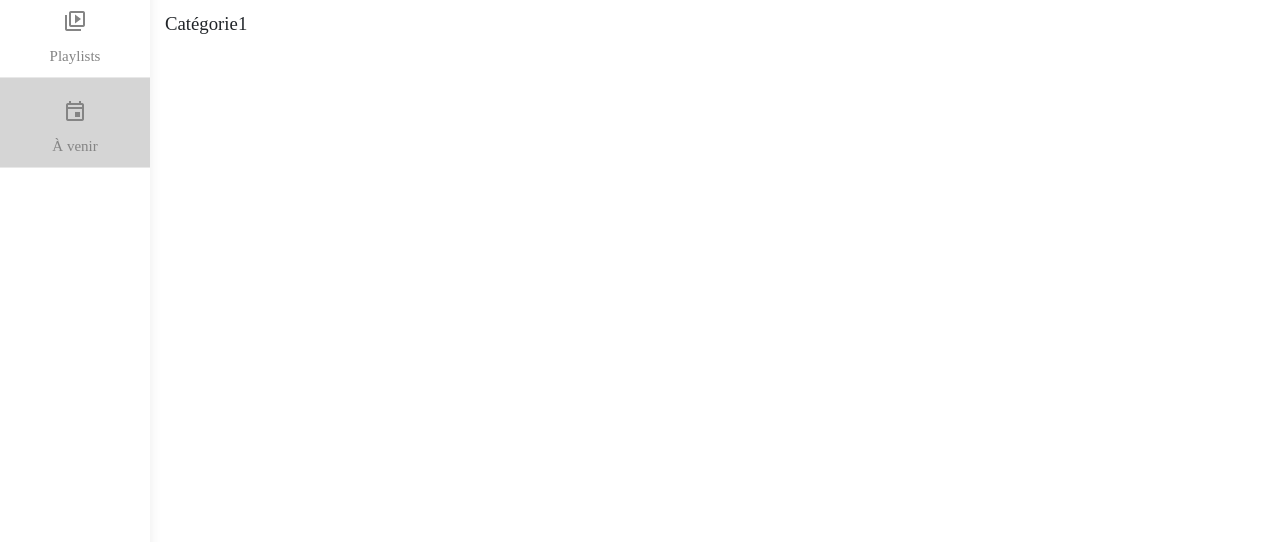
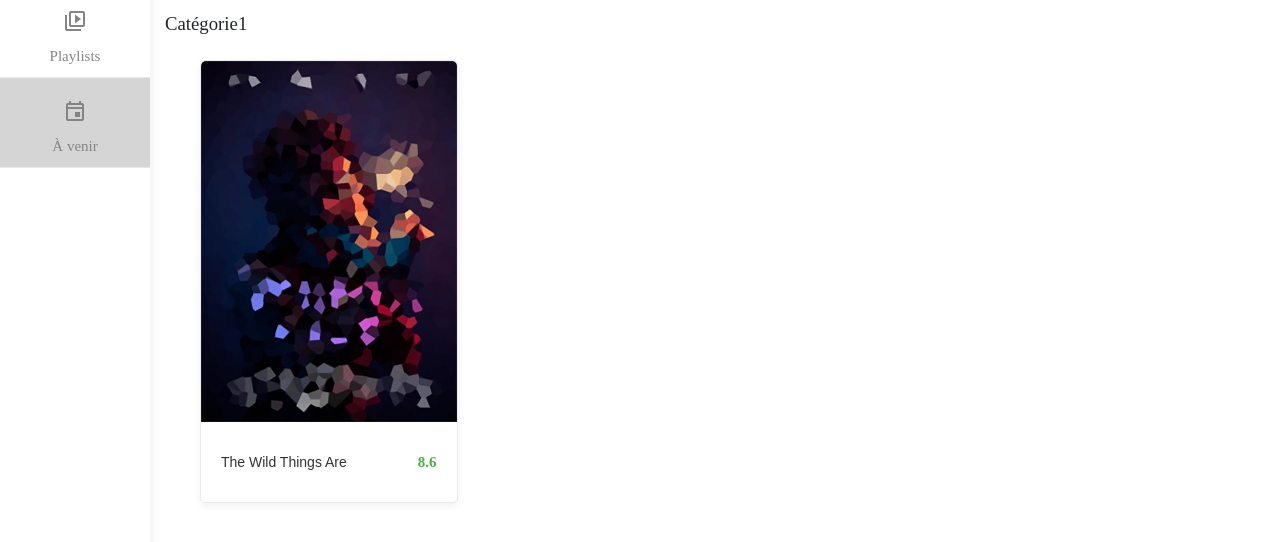
Before and after one commit to corentinmagique/Streamax, a plain HTML site: page index.html in a window 1280 px wide. Shown: the part 192-734 px from the top of the page. Drawn offline with Linux system fonts and the light colour scheme.

Commit message:
streamable card

```diff
--- a/assets/css/main.sass
+++ b/assets/css/main.sass
@@ -42,9 +42,11 @@ h1, h2, h3, h4, h5, h6
 header
     width: 100%
     height: 90px
+    z-index: 100
     position: fixed
     top: 0
     left: 0
+    background-color: white
     border-bottom: 1px solid #e8e8e8
     @media screen and ( min-width: $breakpoint_laptop)
         width: calc( 100% - 150px )
@@ -118,23 +120,29 @@ header
         display: none
 
 main
-    position: fixed
+    position: absolute
     top: 90px
     left: 0
     width: 100%
+    @media screen and ( min-width: $breakpoint_mobile)
+        overflow-y: scroll
     @media screen and ( min-width: $breakpoint_laptop)
         top: 90px
         left: 150px
         width: calc( 100% - 150px )
         height: calc( 100% - 90px )
-        overflow-y: scroll
+
 
 .categoryWrapper
     // position: fixed
     width: 100%
-    // height: 90px
+
     border-bottom: 1px solid #e8e8e8
     margin: 0
+
+.catalogWrapper
+    padding: 10px 50px
+    --bs-gutter-x: 0
 
 .category
     display: flex
@@ -159,7 +167,31 @@ main
     span
         font-size: 13px
         color: $unactive-textcolor
-
+.streamable-card
+    border-radius: 5px
+    border: 1px solid rgba(0,0,0,0.08)
+    box-shadow: 0px 3px 8px RGB(0 0 0 / 6%)
+    margin-bottom: 30px
+    img
+        width: 100%
+        border-top-left-radius: 5px
+        border-top-right-radius: 5px
+    .streamable-desc
+        height: 80px
+        display: flex
+        flex-direction: row
+        justify-content: space-between
+        align-items: center
+        width: 100%
+        padding: 0px 20px
+        h6
+            font-size: 14px
+            font-weight: 400
+            line-height: 1.2rem
+            float: left
+            width: calc(100% - 50px)
+            color: #333333
+            font-family: 'Montserrat', sans-serif
 
 .text-main
     color: $main-color
--- a/index.html
+++ b/index.html
@@ -139,7 +139,23 @@
             <h5 class="m-3">Catégorie1</h5>
 
             <div class="row catalogWrapper">
+                <!-- begin::col -->
+                <a href="./pages/playlists.html" class="col-12 col-md-6 col-lg-4 col-xl-3">
+                    <!-- begin::streamable card -->
+                    <div class="streamable-card">
 
+                        <img src="./assets/media/img/placeholder/streamable.jpg" alt="Streamable picture">
+
+                        <div class="streamable-desc">
+                            <h6>
+                                The Wild Things Are
+                            </h6>
+                            <span class="fw-bold" style="color:#42b740;">8.6</span>
+                        </div>
+                    </div>
+                    <!-- begin::streamable card -->
+                </a>
+                <!-- end::col-->
             </div>
 
         </main>
```
Also changed, not shown: assets/css/main.css, assets/media/img/placeholder/streamable.jpg (added), 1 other file.
